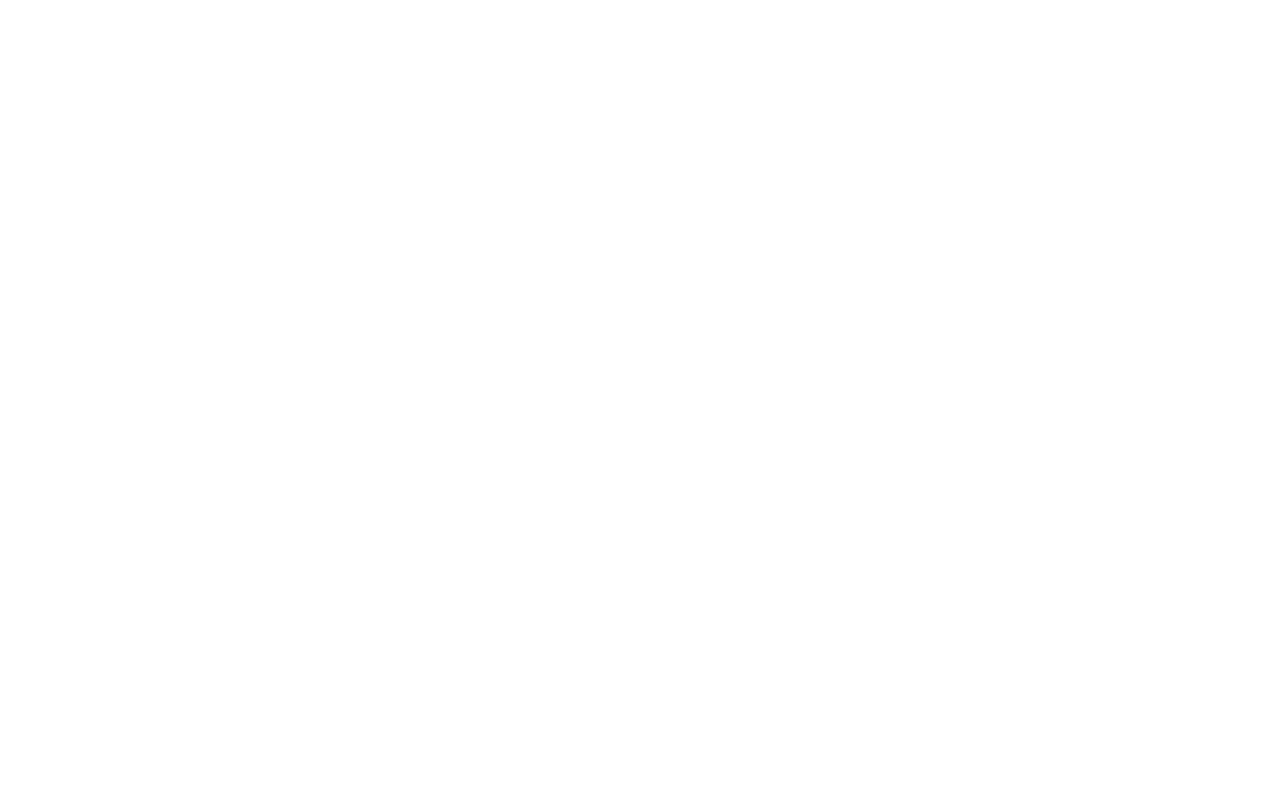
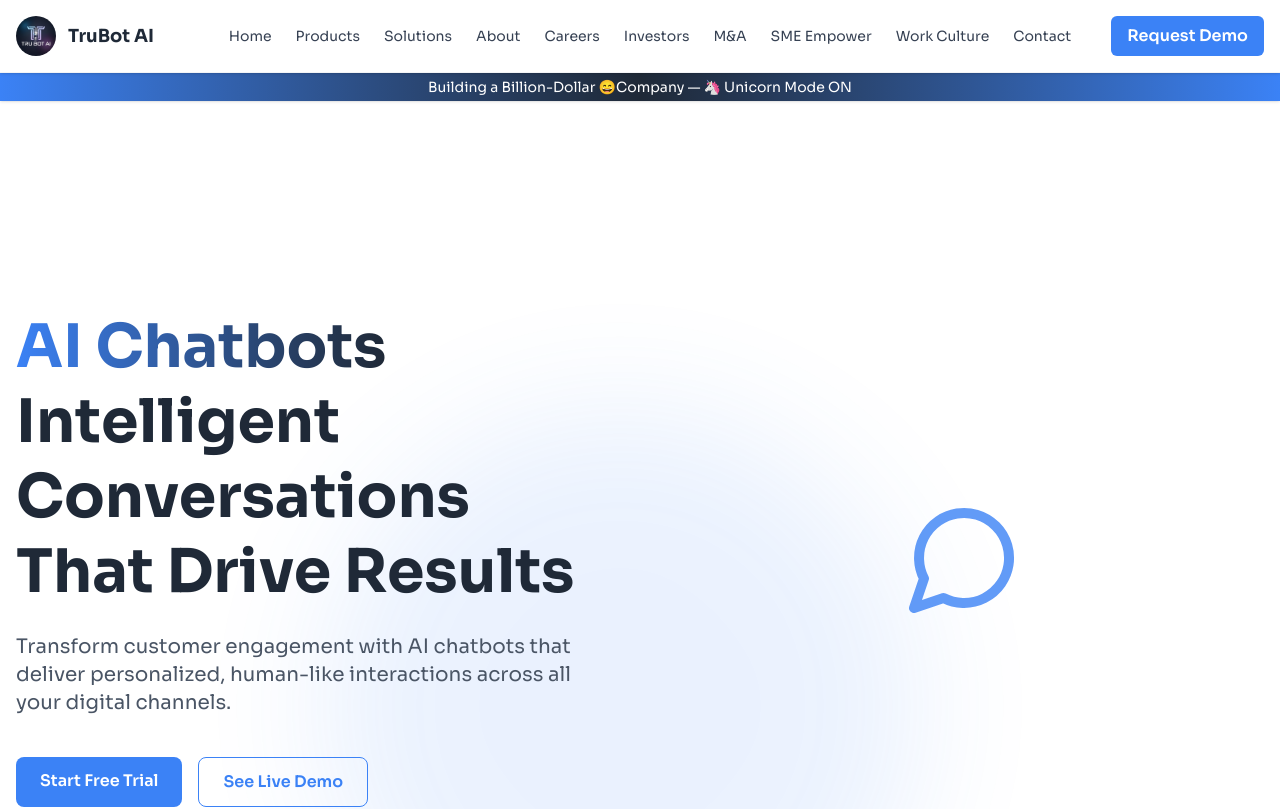
Before and after one commit to trubotai/trubot_ai_web, a Next.js app: page /products/ai-chatbots in a window 1280 px wide. Before the commit this address had no page. Shown: the top 809 px of the page. Built offline with nearby package versions, Linux system fonts and the light colour scheme.

Commit message:
add herosection component

```diff
--- /dev/null
+++ b/app/products/ai-chatbots/components/HerSection.tsx
@@ -0,0 +1,47 @@
+import Button from "@/app/ui/components/Button";
+import PageLayout from "@/app/ui/components/PageLayout";
+import { MessageCircle } from "lucide-react";
+
+const HeroSection = () => {
+  return (
+    <div className="relative overflow-hidden py-28 sm:py-36">
+      <PageLayout className="relative z-10 grid grid-cols-1 md:grid-cols-2 gap-12 items-center">
+        {/* Left Content */}
+        <div className="text-center md:text-left animate-fade-slide-up">
+          <h1 className="text-5xl sm:text-6xl font-extrabold text-navy leading-tight mb-6 transition-all hover:brightness-110">
+            <span className="bg-gradient-to-r from-electric to-navy bg-clip-text text-transparent">
+              AI Chatbots
+            </span>
+            <br />
+            <span>Intelligent Conversations That Drive Results</span>
+          </h1>
+
+          <p className="text-lg sm:text-xl text-gray-600 max-w-xl mx-auto md:mx-0 mb-10 animate-fade-slide-up animation-delay-200">
+            Transform customer engagement with AI chatbots that deliver
+            personalized, human-like interactions across all your digital
+            channels.
+          </p>
+
+          <div className="flex flex-wrap md:justify-start justify-center gap-4 animate-fade-scale animation-delay-300">
+            <Button href="/start-free-trial" variant="primary" animate>
+              Start Free Trial
+            </Button>
+            <Button href="/live-demo" variant="outline" animate>
+              See Live Demo
+            </Button>
+          </div>
+        </div>
+
+        {/* Right Illustration */}
+        <div className="hidden md:flex justify-center animate-float">
+          <MessageCircle size={120} className="text-electric opacity-80" />
+        </div>
+      </PageLayout>
+
+      {/* Background Glow */}
+      <div className="absolute top-1/3 left-1/4 w-[600px] h-[600px] bg-electric opacity-10 rounded-full blur-3xl pointer-events-none z-0" />
+    </div>
+  );
+};
+
+export default HeroSection;
--- /dev/null
+++ b/app/products/ai-chatbots/page.tsx
@@ -0,0 +1,11 @@
+import HeroSection from "./components/HerSection";
+
+const Page = () => {
+  return (
+    <>
+      <HeroSection />
+    </>
+  );
+};
+
+export default Page;
```
Also changed, not shown: app/ui/libs/constants/productPage/ai-chatbots.ts (added).
